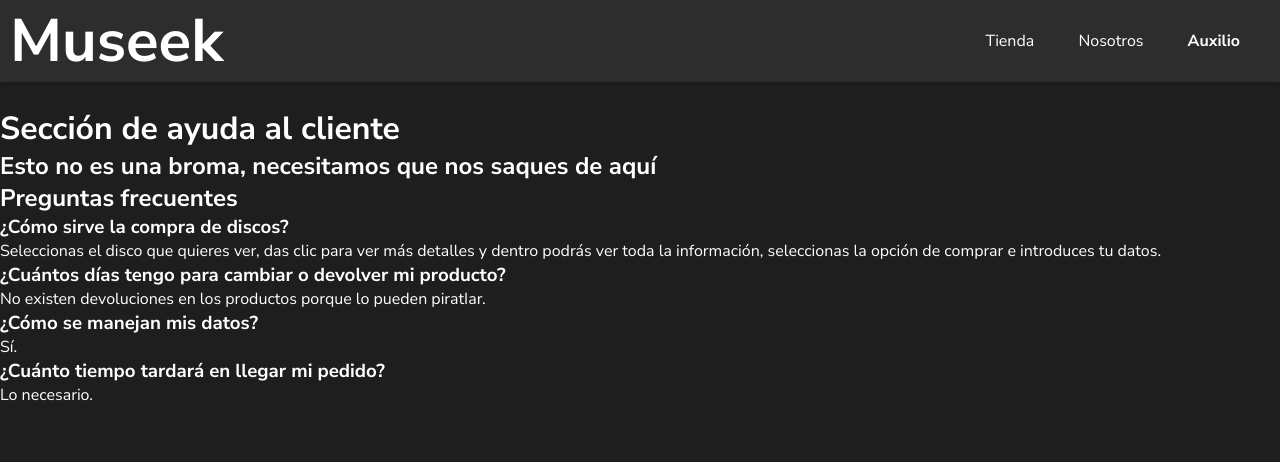
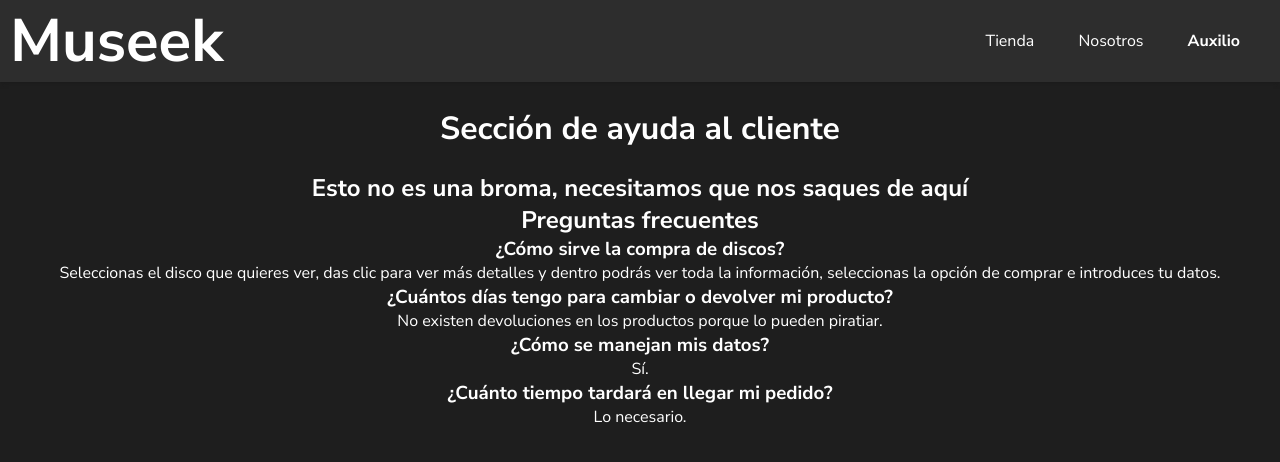
Before and after one commit to ThinKreations/museek, a plain HTML site: page ayuda.html in a window 1280 px wide. Drawn offline with Linux system fonts and the light colour scheme; a web font is replaced by a local one.

Commit message:
Mejoras menores

```diff
--- a/ayuda.html
+++ b/ayuda.html
@@ -18,17 +18,19 @@
             <a href="ayuda.html" class="btnHeader"><b>Auxilio</b></a>
         </div>
     </header>
-    <h1>Sección de ayuda al cliente</h1>
+    <center>
+        <h1>Sección de ayuda al cliente</h1><br>
         <h2>Esto no es una broma, necesitamos que nos saques de aquí</h2>
         <h2>Preguntas frecuentes</h2>
         <h3>¿Cómo sirve la compra de discos?</h3>
         <p>Seleccionas el disco que quieres ver, das clic para ver más detalles y dentro podrás ver toda la información, seleccionas la opción de comprar e introduces tu datos.</p>
         <h3>¿Cuántos días tengo para cambiar o devolver mi producto?</h3>
-    <p>No existen devoluciones en los productos porque lo pueden piratIar.</p>
+        <p>No existen devoluciones en los productos porque lo pueden piratiar.</p>
         <h3>¿Cómo se manejan mis datos?</h3>
         <p>Sí.</p>
         <h3>¿Cuánto tiempo tardará en llegar mi pedido?</h3>
         <p>Lo necesario.</p>
+    </center>
     <script src="papu.js"></script>
 </body>
 </html>
--- a/globals.css
+++ b/globals.css
@@ -35,19 +35,14 @@ body::-webkit-scrollbar {
 }
 
 body::-webkit-scrollbar:vertical {
-width:10px;
+width:12px;
 }
-
-body::-webkit-scrollbar-button:increment,.productoRelacionadoC::-webkit-scrollbar-button {
-display: none;
-}
-
 body::-webkit-scrollbar-thumb {
-background-color: rgb(60, 60, 60);
+background-color: rgb(85, 85, 85);
 }
 
 body::-webkit-scrollbar-thumb:hover{
-    background-color: rgb(85,85,85);
+    background-color: rgb(130,130,130);
 
 }
 
@@ -97,6 +92,7 @@ a{
 }
 .card:hover{
     background-color: rgb(85, 85, 85);
+    box-shadow: 0px 0px 8px rgb(50,50,50);
 
 }
 /*IMAGENES*/
@@ -105,6 +101,7 @@ a{
     border-radius: 2px;
     align-self: center;
 }
+
 .album2{/* en pagina del album */
     width: 20vw;
     min-width: 250px;
```
Lines whose indentation alone changed are shown as unchanged.
